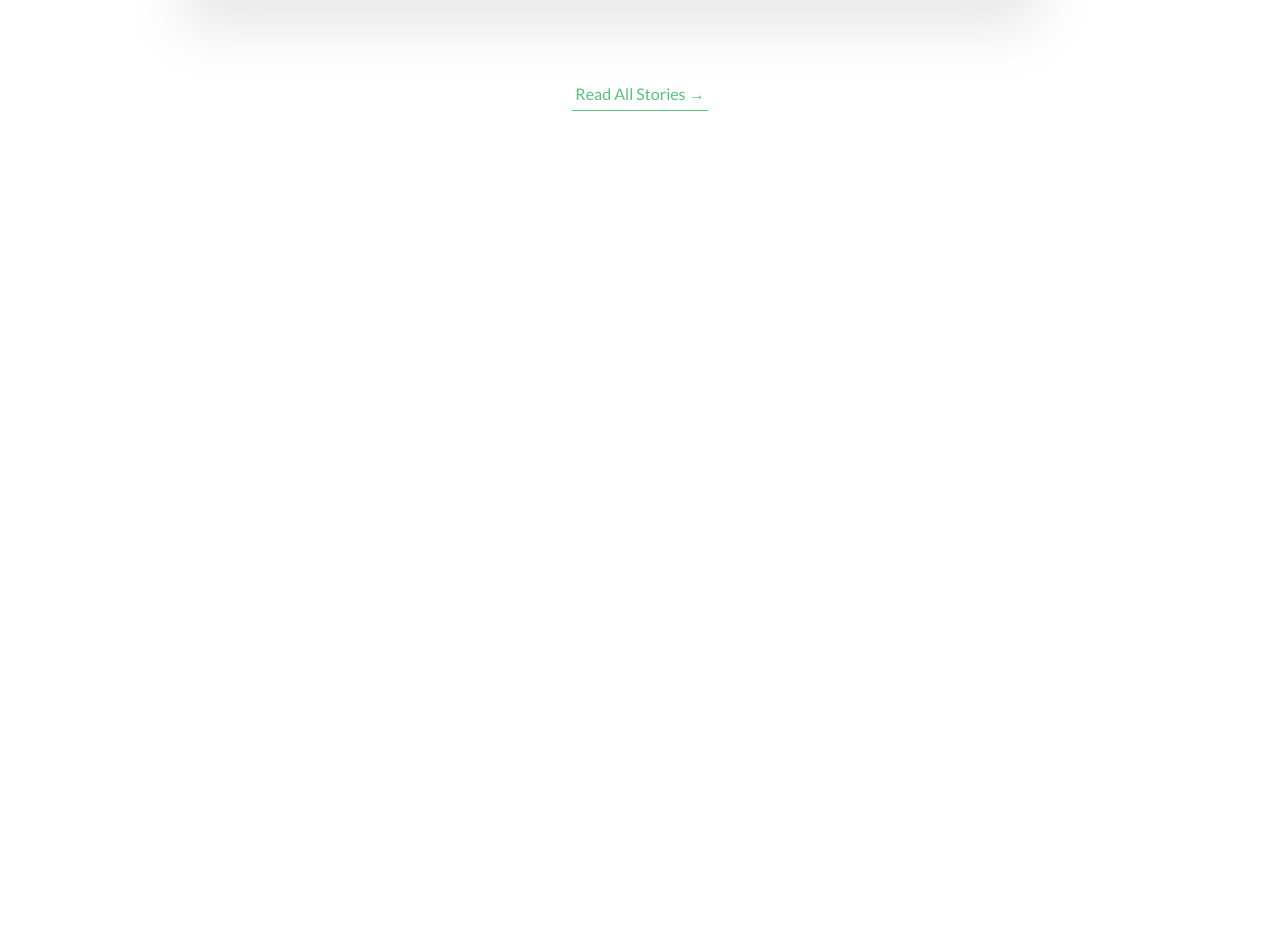
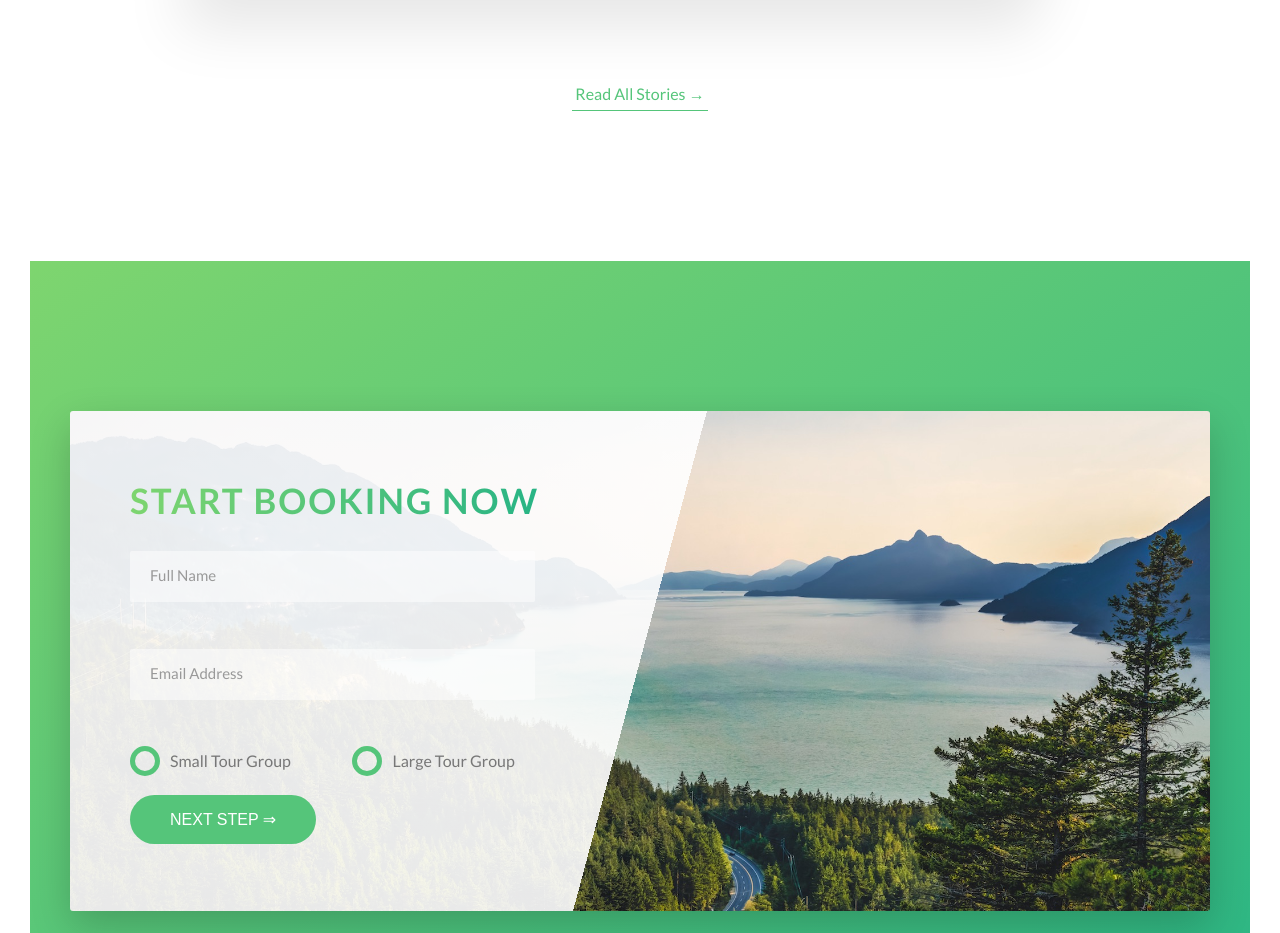
Before and after one commit to haidousm/tours-website-demo, a website: page index.html in a window 1280 px wide. Shown: the part 4267-5200 px from the top of the page. Before the commit the page ends 4558 px from the top, so only its background shows below. Drawn offline with Linux system fonts and the light colour scheme.

Commit message:
build custom form & booking section

```diff
--- a/index.html
+++ b/index.html
@@ -323,6 +323,75 @@
             </div>
 
         </section>
+
+        <section class="section-booking">
+
+            <div class="row">
+
+                <div class="booking">
+
+                    <div class="booking__form">
+
+                        <div class="u-margin-bottom-2">
+                            <h2 class="heading-secondary">Start Booking Now</h2>
+                        </div>
+
+                        <form action="#" class="form">
+
+                            <div class="form__group u-margin-bottom-2">
+
+                                <input type="text" class="form__input" placeholder="Full Name" id="name" required>
+                                <label class="form__label" for="name">Full Name</label>
+
+                            </div>
+
+                            <div class="form__group u-margin-bottom-2">
+
+                                <input type="email" class="form__input" placeholder="Email Address" id="email" required>
+                                <label class="form__label" for="email">Email Address</label>
+
+                            </div>
+
+                            <div class="form__group u-margin-bottom-2">
+
+                                <div class="form__radio-group">
+
+                                    <input type="radio" class="form__radio-input" id="small" name="tour-size">
+                                    <label for="small" class="form__radio-label">
+                                        <span class="form__radio-button"></span>
+                                        Small Tour Group
+                                    </label>
+
+                                </div>
+
+                                <div class="form__radio-group">
+
+                                    <input type="radio" class="form__radio-input" id="large" name="tour-size">
+                                    <label for="large" class="form__radio-label">
+                                        <span class="form__radio-button"></span>
+                                        Large Tour Group
+                                    </label>
+
+                                </div>
+
+                            </div>
+
+                            <div class="form__group">
+
+                                <button class="btn btn--green">Next Step &rArr;</button>
+
+                            </div>
+
+                        </form>
+
+                    </div>
+
+                </div>
+
+            </div>
+
+        </section>
+
     </main>
 
     <!-- <section class="grid-test">
--- a/sass/abstract/_variables.scss
+++ b/sass/abstract/_variables.scss
@@ -9,6 +9,7 @@ $color-tertiary-light: #2998ff;
 $color-tertiary-dark: #5643fa;
 
 $color-gray-dark: #777;
+$color-gray-dark-2: #999;
 
 $color-gray-light-1: #f7f7f7;
 
--- a/sass/components/_button.scss
+++ b/sass/components/_button.scss
@@ -1,5 +1,5 @@
 .btn {
-
+    &,
     &:link,
     &:visited {
 
@@ -13,6 +13,8 @@
         font-size: 1.6rem;
         border: none;
         cursor: pointer;
+
+        border: none;
 
     }
 
@@ -57,6 +59,7 @@
     }
 
     &--green {
+
         background-color: $color-primary;
         color: $color-white;
 
--- /dev/null
+++ b/sass/components/_form.scss
@@ -0,0 +1,132 @@
+.form {
+
+    &__input {
+
+        font-size: 1.5rem;
+        font-family: inherit;
+        color: inherit;
+        padding: 1.5rem 2rem;
+        border-radius: 2px;
+        background-color: rgba($color: $color-white, $alpha: .5);
+        border: none;
+        border-bottom: 3px solid transparent;
+
+        width: 90%;
+
+        display: block;
+
+        transition: all .3s;
+
+        &:focus {
+
+            outline: none;
+            box-shadow: 0 1rem 2rem rgba($color: $color-black, $alpha: .1);
+            border-bottom: 3px solid $color-primary;
+
+        }
+
+        &:focus:invalid {
+
+            border-bottom: 3px solid $color-secondary-dark;
+
+        }
+
+        &::-webkit-input-placeholder {
+
+            color: $color-gray-dark-2;
+
+        }
+
+    }
+
+    &__label {
+
+        font-size: 1.2rem;
+        font-weight: 700;
+        margin-left: 2rem;
+        margin-top: .7rem;
+
+        display: block;
+
+        transition: all .3s;
+
+    }
+
+    &__input:placeholder-shown+&__label {
+
+        opacity: 0;
+        visibility: hidden;
+        transform: translateY(-4.3rem);
+
+    }
+
+    &__radio-group {
+
+        width: 49%;
+        display: inline-block;
+
+    }
+
+    &__radio-input{
+
+        display: none;
+
+    }
+
+    &__radio-label {
+
+        font-size: $default-font-size;
+        cursor: pointer;
+
+        position: relative;
+
+        padding-left: 4rem;
+
+    }
+
+    &__radio-button {
+
+        height: 3rem;
+        width: 3rem;
+
+        border: 5px solid $color-primary;
+        border-radius: 50%;
+
+        display: inline-block;
+
+        position: absolute;
+        left: 0;
+        top: -.5rem;
+
+        &::after {
+
+            content: "";
+
+            display: block;
+
+            height: 1.3rem;
+            width: 1.3rem;
+            border-radius: 50%;
+
+            position: absolute;
+            top: 50%;
+            left: 50%;
+
+            transform: translate(-50%, -50%);
+
+            background-color: $color-primary;
+            opacity: 0;
+
+            transition: all .2s;
+
+        }
+
+    }
+
+    &__radio-input:checked + &__radio-label &__radio-button::after {
+
+        opacity: 1;
+
+    }
+
+}
--- a/sass/main.scss
+++ b/sass/main.scss
@@ -13,6 +13,7 @@
 @import "components/composition";
 @import "components/feature-box";
 @import "components/card";
+@import "components/form";
 
 @import "layout/grid";
 @import "layout/header";
--- a/sass/pages/_home.scss
+++ b/sass/pages/_home.scss
@@ -40,3 +40,29 @@
     overflow: hidden;
 
 }
+
+.section-booking{
+
+    padding: 15rem 0;
+    background-image: linear-gradient(to right bottom, $color-primary-light, $color-primary-dark);
+
+    .booking{
+
+        background-image: linear-gradient(105deg, rgba($color-white, .9) 0%, rgba($color-white, .9) 50%, transparent 50%), url("../img/nat-10.jpg");
+        background-size: cover;
+
+        height: 50rem;
+
+        border-radius: 3px;
+
+        box-shadow: 0 1.5rem 4rem rgba($color: #000000, $alpha: .2);
+
+        &__form{
+
+            width: 50%;
+            padding: 6rem;
+
+        }
+    }
+
+}
```
Also changed, not shown: css/main.css.
